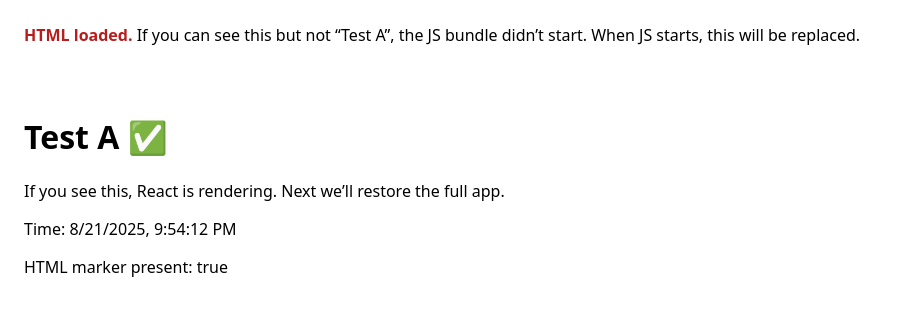
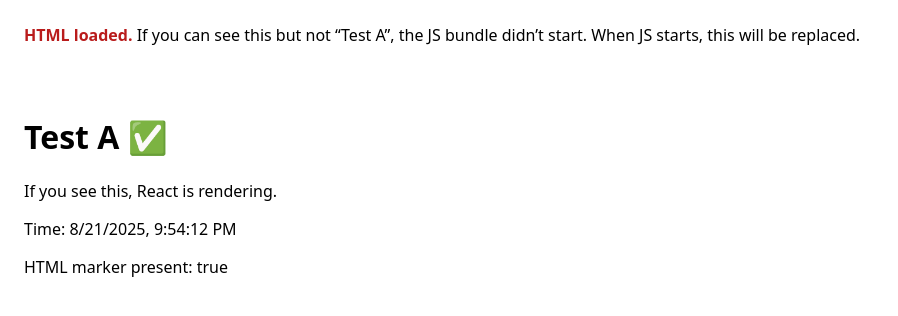
Before and after one commit to pjfarr3/one.site, a React (Create React App) app: page / in a window 1280 px wide. Shown: the top 316 px of the page, without its empty margins (0-898 px from the left). Built offline with nearby package versions, Linux system fonts and the light colour scheme.

Commit message:
Update index.js

```diff
--- a/src/index.js
+++ b/src/index.js
@@ -3,18 +3,13 @@
 
 const rootEl =
   document.getElementById('root') ||
-  (() => {
-    const d = document.createElement('div');
-    d.id = 'root';
-    document.body.appendChild(d);
-    return d;
-  })();
+  (() => { const d = document.createElement('div'); d.id='root'; document.body.appendChild(d); return d; })();
 
 function TestApp() {
   return (
     <div style={{ padding: 24, fontFamily: 'system-ui, -apple-system, Segoe UI, Roboto, Arial' }}>
       <h1>Test A ✅</h1>
-      <p>If you see this, React is rendering. Next we’ll restore the full app.</p>
+      <p>If you see this, React is rendering.</p>
       <p>Time: {new Date().toLocaleString()}</p>
       <p>HTML marker present: {String(!!window.__HTML_OK__)}</p>
     </div>
```
